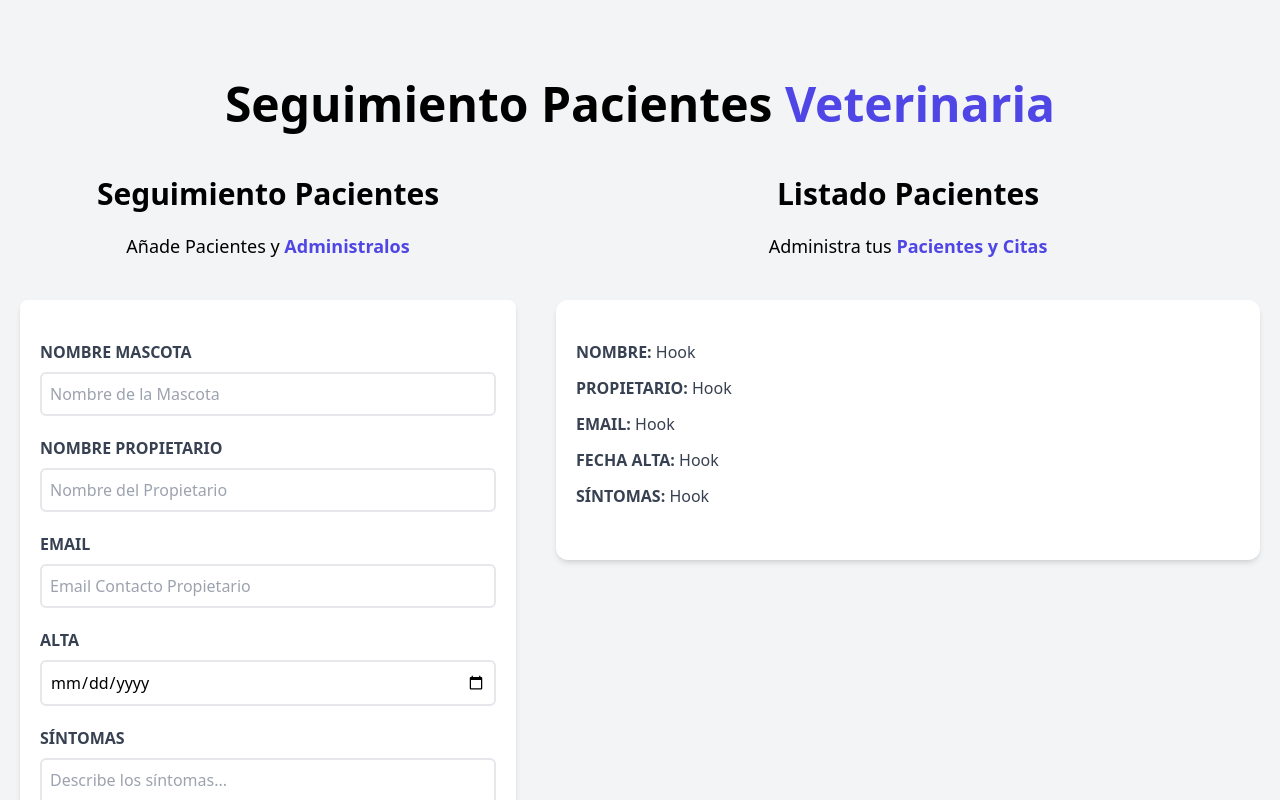
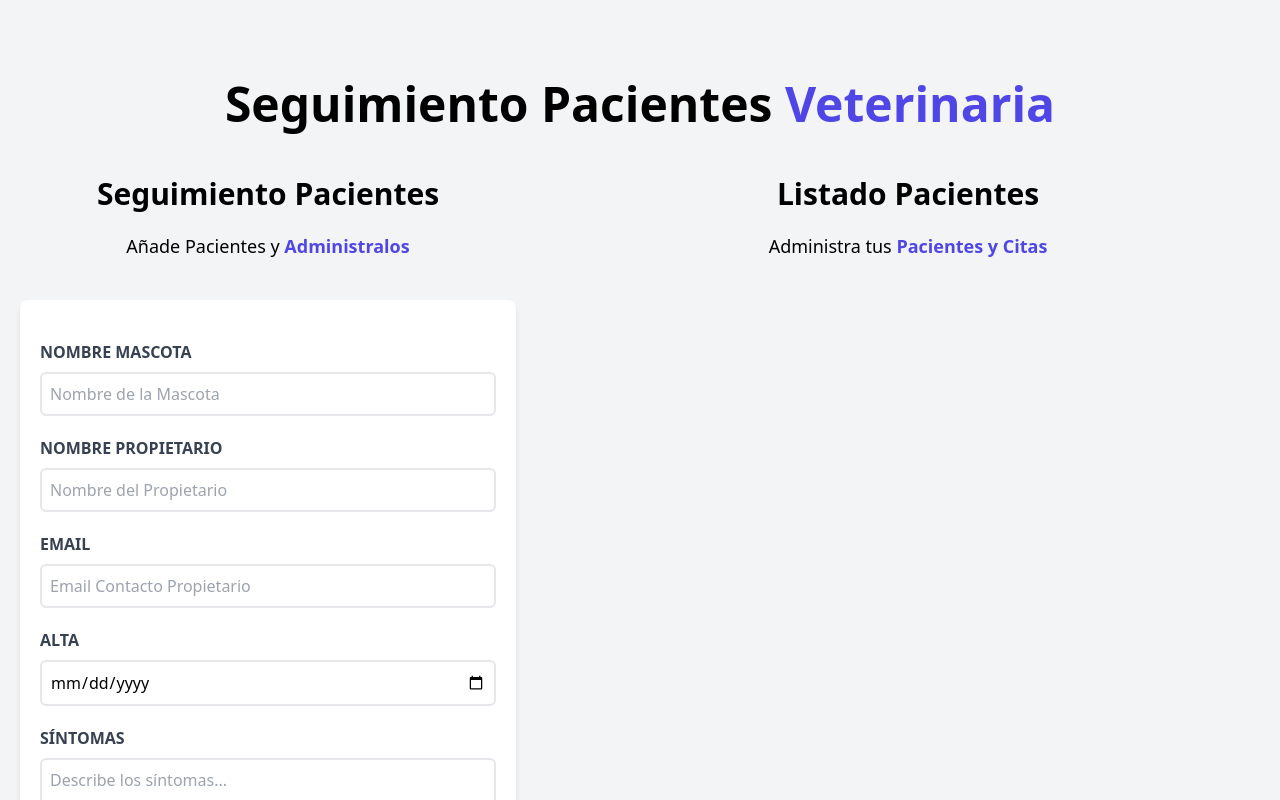
Before and after one commit to EricMI-JS/citas_react_vite, a React (Vite) app: page / in a window 1280 px wide. Shown: the top 800 px of the page. Built offline with nearby package versions, Linux system fonts and the light colour scheme.

Commit message:
Iterando las citas con .map

```diff
--- a/src/App.jsx
+++ b/src/App.jsx
@@ -12,7 +12,7 @@ function App() {
 
       <div className="mt-12 md:flex">
         <Formulario pacientes={pacientes} setPacientes={setPacientes} />
-        <ListadoPacientes />
+        <ListadoPacientes pacientes={pacientes} />
       </div>
     </div>
   );
--- a/src/components/ListadoPacientes.jsx
+++ b/src/components/ListadoPacientes.jsx
@@ -1,6 +1,6 @@
 import Paciente from "./Paciente";
 
-const ListadoPacientes = () => {
+const ListadoPacientes = ({ pacientes }) => {
   return (
     <div className="md:w-1/2 lg:w-3/5 md:h-screen overflow-y-scroll">
       <h2 className="font-black text-3xl text-center">Listado Pacientes</h2>
@@ -9,7 +9,9 @@ const ListadoPacientes = () => {
         <span className="text-indigo-600 font-bold">Pacientes y Citas</span>
       </p>
 
-      <Paciente />
+      {pacientes.map((paciente) => (
+        <Paciente paciente={paciente} />
+      ))}
     </div>
   );
 };
```
